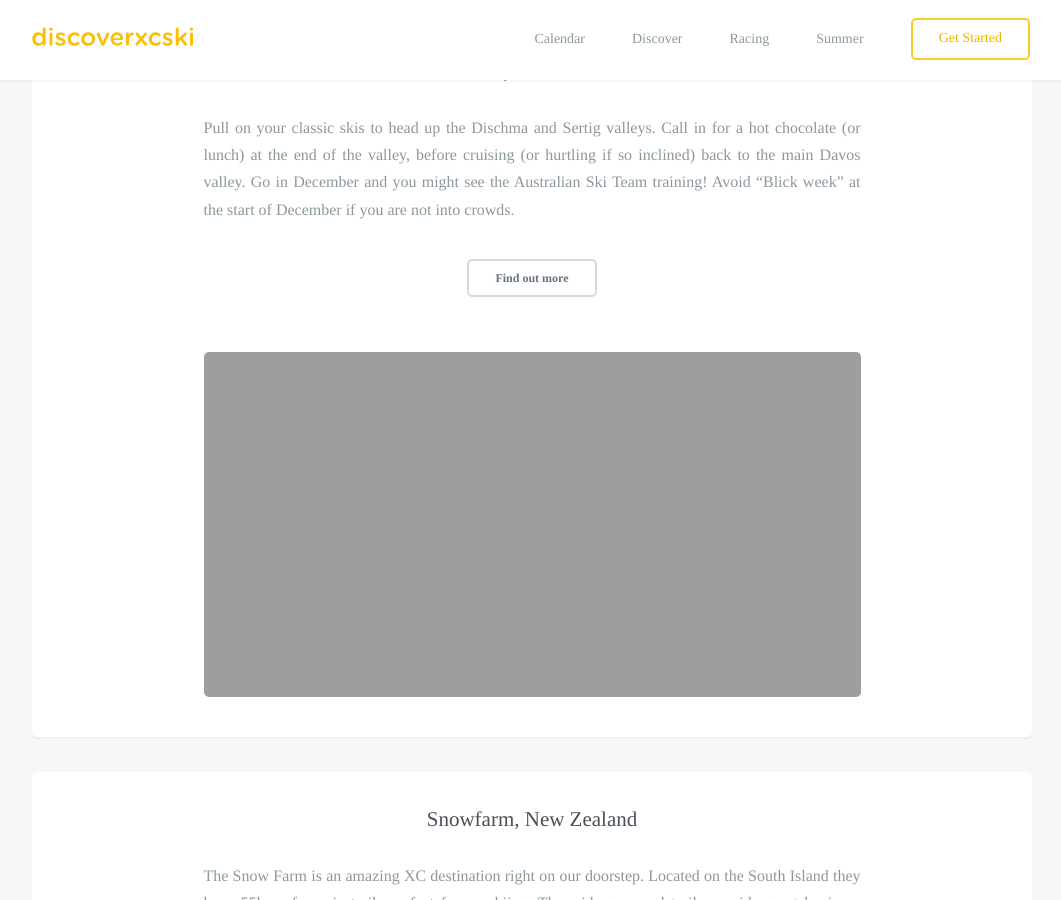
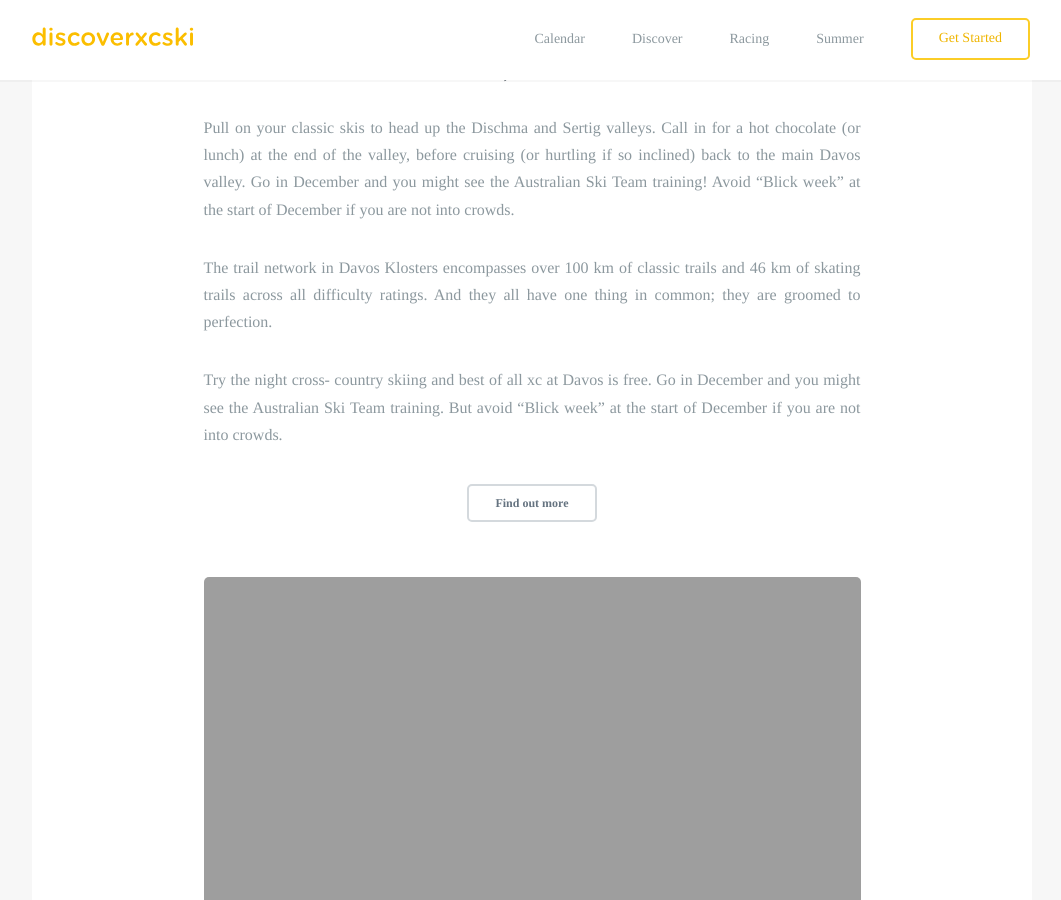
Before and after one commit to robcatto/robcatto.github.io, a Jekyll site: the page built from summer/endless-winter/index.html, in a window 1280 px wide and 900 px high, scrolled down 5207 px. Shown: the whole window, without its empty margins (108-1169 px from the left). Built offline with Jekyll 4.4.1, drawn with Linux system fonts in a browser that asks for light colours; some web fonts are replaced; Markdown is read by kramdown in place of the engine named in the settings.

Commit message:
Update index.html

```diff
--- a/summer/endless-winter/index.html
+++ b/summer/endless-winter/index.html
@@ -116,6 +116,12 @@ layout: default
                         <section class="mobile_section" style="padding-bottom: 40px;">
                 <h3 class="heading__aligned--page" style="text-align: center;">Davos, Switzerland</h3>
                 <p class="left__aligned--p">Pull on your classic skis to head up the Dischma and Sertig valleys. Call in for a hot chocolate (or lunch) at the end of the valley, before cruising (or hurtling if so inclined) back to the main Davos valley. Go in December and you might see the Australian Ski Team training! Avoid “Blick week” at the start of December if you are not into crowds.
+                <p class="left__aligned--p">The trail network in Davos Klosters encompasses over 100 km of classic trails and 46 km of skating trails across all difficulty ratings. And they all have one thing in common; they are groomed to perfection.
+
+                <p class="left__aligned--p">Try the night cross- country skiing and best of all xc at Davos is free. Go in December and you might see the Australian Ski Team training.  But avoid “Blick week” at the start of December if you are not into crowds.
+
+
+
                 </p>
                 <a class="button small dark" href="http://www.davos.ch/en/experience/winter/cross-country-skiing.html" data-featurette="analytics-click-event" target="_blank" data-event-category="button" data-event-action="M: Clicked Design an iOS Game" data-event-label="Source: Homepage Alt" id="featurette-35">Find out more</a>
                 <div class="one">
```
